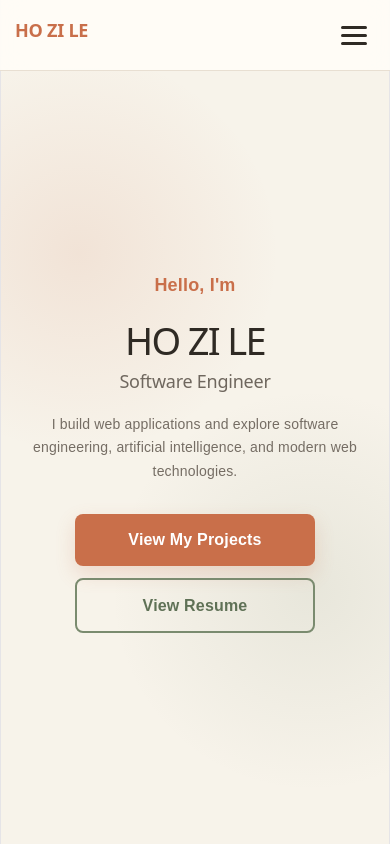
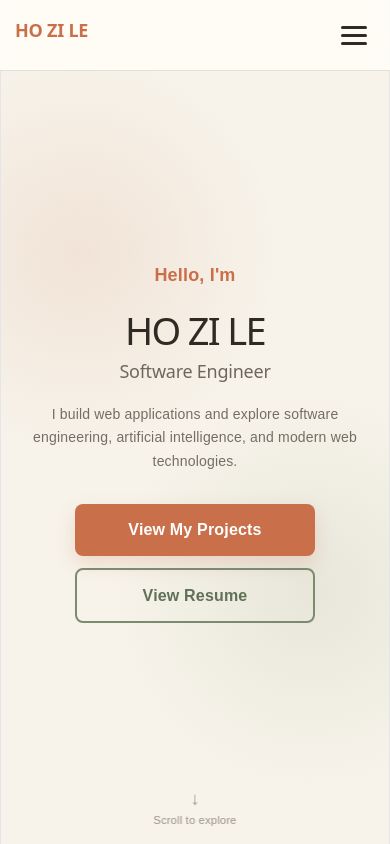
Before and after one commit to Ahle0715/Resume, a React (Vite) app in the folder resume-website/: page / in a window 390 px wide. Shown: the top 844 px of the page. Built offline with nearby package versions, Linux system fonts and the light colour scheme.

Commit message:
Added scroll to explore hint arrow and with the transition css

```diff
--- a/resume-website/src/App.css
+++ b/resume-website/src/App.css
@@ -145,7 +145,10 @@ img {
 ========================================================= */
 
 .hero {
+  position: relative;
+
   min-height: 100vh;
+  min-height: 100svh;
 
   display: flex;
   justify-content: center;
@@ -153,7 +156,7 @@ img {
 
   text-align: center;
 
-  padding: 120px 24px 70px;
+  padding: 120px 24px 100px;
 
   background:
     radial-gradient(
@@ -172,6 +175,7 @@ img {
 .hero-content {
   width: 100%;
   max-width: 750px;
+  margin: 0 auto;
 }
 
 .hero-greeting {
@@ -207,6 +211,109 @@ img {
 
 
 /* =========================================================
+   HERO ENTRANCE ANIMATION
+========================================================= */
+
+.hero-content > * {
+  opacity: 0;
+
+  transform: translateY(25px);
+
+  animation:
+    fadeUp 0.8s ease forwards;
+}
+
+.hero-greeting {
+  animation-delay: 0.1s;
+}
+
+.hero h1 {
+  animation-delay: 0.25s;
+}
+
+.hero h2 {
+  animation-delay: 0.4s;
+}
+
+.hero-description {
+  animation-delay: 0.55s;
+}
+
+.hero-buttons {
+  animation-delay: 0.7s;
+}
+
+@keyframes fadeUp {
+  from {
+    opacity: 0;
+    transform: translateY(25px);
+  }
+
+  to {
+    opacity: 1;
+    transform: translateY(0);
+  }
+}
+
+
+/* =========================================================
+   SCROLL HINT
+========================================================= */
+
+.scroll-hint {
+  position: absolute;
+
+  bottom: 30px;
+  left: 50%;
+
+  transform: translateX(-50%);
+
+  display: flex;
+  flex-direction: column;
+  align-items: center;
+
+  gap: 6px;
+
+  font-size: 0.85rem;
+  color: #6f675e;
+
+  opacity: 0;
+
+  animation:
+    showScrollHint 0.8s ease 1.8s forwards;
+}
+
+.scroll-arrow {
+  font-size: 1.4rem;
+  line-height: 1;
+
+  animation:
+    arrowBounce 2s ease-in-out 2.6s infinite;
+}
+
+@keyframes showScrollHint {
+  from {
+    opacity: 0;
+  }
+
+  to {
+    opacity: 0.7;
+  }
+}
+
+@keyframes arrowBounce {
+  0%,
+  100% {
+    transform: translateY(0);
+  }
+
+  50% {
+    transform: translateY(7px);
+  }
+}
+
+
+/* =========================================================
    HERO BUTTONS
 ========================================================= */
 
@@ -239,7 +346,9 @@ img {
 }
 
 
-/* Primary */
+/* =========================================================
+   PRIMARY BUTTON
+========================================================= */
 
 .btn.primary {
   background: #c96f4a;
@@ -257,7 +366,9 @@ img {
 }
 
 
-/* Secondary */
+/* =========================================================
+   SECONDARY BUTTON
+========================================================= */
 
 .btn.secondary {
   background: transparent;
@@ -292,7 +403,6 @@ img {
   font-size: 13px;
 
   font-weight: bold;
-
   letter-spacing: 2px;
 
   color: #c96f4a;
@@ -319,7 +429,6 @@ img {
   display: flex;
 
   flex-direction: column;
-
   align-items: center;
 
   width: 100%;
@@ -561,7 +670,7 @@ img {
   align-items: center;
   justify-content: center;
 
-  padding: 15px;
+  padding: 8px;
 
   background: #f7f3ea;
 
@@ -724,7 +833,6 @@ img {
   border-radius: 16px;
 
   backface-visibility: hidden;
-
   -webkit-backface-visibility: hidden;
 
   overflow: hidden;
@@ -752,7 +860,6 @@ img {
   transform: rotateY(180deg);
 
   overflow-y: auto;
-
   overflow-x: hidden;
 }
 
@@ -1215,54 +1322,6 @@ img {
 
 
 /* =========================================================
-   HERO ENTRANCE ANIMATION
-========================================================= */
-
-.hero-content > * {
-  opacity: 0;
-
-  transform: translateY(25px);
-
-  animation:
-    fadeUp 0.8s ease forwards;
-}
-
-.hero-greeting {
-  animation-delay: 0.1s;
-}
-
-.hero h1 {
-  animation-delay: 0.25s;
-}
-
-.hero h2 {
-  animation-delay: 0.4s;
-}
-
-.hero-description {
-  animation-delay: 0.55s;
-}
-
-.hero-buttons {
-  animation-delay: 0.7s;
-}
-
-@keyframes fadeUp {
-  from {
-    opacity: 0;
-
-    transform: translateY(25px);
-  }
-
-  to {
-    opacity: 1;
-
-    transform: translateY(0);
-  }
-}
-
-
-/* =========================================================
    TABLET
    1000px and below
 ========================================================= */
@@ -1273,8 +1332,6 @@ img {
     padding: 85px 24px;
   }
 
-  /* Projects */
-
   .projects-grid {
     grid-template-columns: repeat(2, 1fr);
   }
@@ -1283,8 +1340,6 @@ img {
     height: 450px;
   }
 
-  /* Contact */
-
   .contact-content {
     gap: 40px;
   }
@@ -1356,7 +1411,13 @@ img {
   /* Hero */
 
   .hero {
-    padding: 110px 20px 60px;
+    padding: 110px 20px 90px;
+  }
+
+  .scroll-hint {
+    bottom: 22px;
+
+    font-size: 0.8rem;
   }
 
 
@@ -1449,7 +1510,7 @@ img {
   .hero {
     min-height: 100svh;
 
-    padding: 110px 20px 50px;
+    padding: 110px 20px 75px;
   }
 
   .hero-greeting {
@@ -1470,6 +1531,21 @@ img {
     font-size: 15px;
 
     line-height: 1.7;
+  }
+
+
+  /* Scroll Hint */
+
+  .scroll-hint {
+    bottom: 18px;
+
+    gap: 4px;
+
+    font-size: 0.75rem;
+  }
+
+  .scroll-arrow {
+    font-size: 1.2rem;
   }
 
 
@@ -1740,6 +1816,8 @@ img {
     padding-left: 15px;
 
     padding-right: 15px;
+
+    padding-bottom: 70px;
   }
 
   .hero-greeting {
@@ -1759,6 +1837,19 @@ img {
   }
 
 
+  /* Scroll Hint */
+
+  .scroll-hint {
+    bottom: 14px;
+
+    font-size: 0.7rem;
+  }
+
+  .scroll-arrow {
+    font-size: 1.1rem;
+  }
+
+
   /* Sections */
 
   .section {
@@ -1774,7 +1865,6 @@ img {
 
   .about-image img {
     width: 175px;
-
     height: 175px;
   }
 
@@ -1871,6 +1961,10 @@ img {
 
   .hero h2 {
     font-size: 17px;
+  }
+
+  .hero-description {
+    font-size: 13.5px;
   }
 
   .btn {
@@ -1960,6 +2054,13 @@ img {
     transform: none;
   }
 
+  .scroll-hint,
+  .scroll-arrow {
+    animation: none;
+
+    opacity: 0.7;
+  }
+
   .animated-section {
     opacity: 1;
 
--- a/resume-website/src/App.jsx
+++ b/resume-website/src/App.jsx
@@ -67,6 +67,12 @@ function App() {
             View Resume
             </a>
           </div>
+
+          <div className="scroll-hint">
+            <span className="scroll-arrow">↓</span>
+            <span>Scroll to explore</span>
+          </div>
+
         </div>
       </section>
 
```
